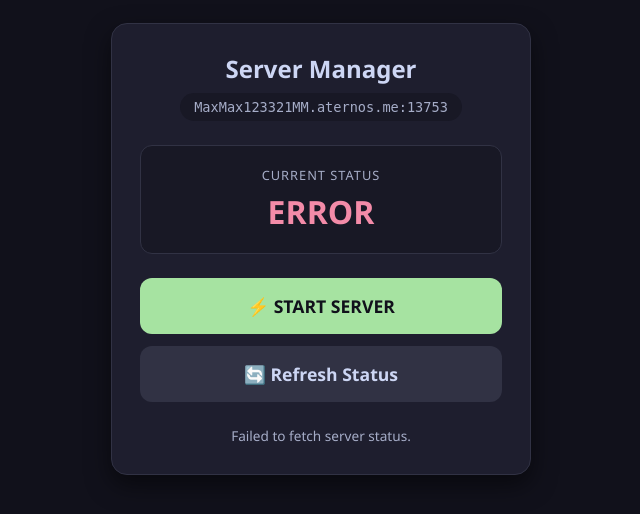
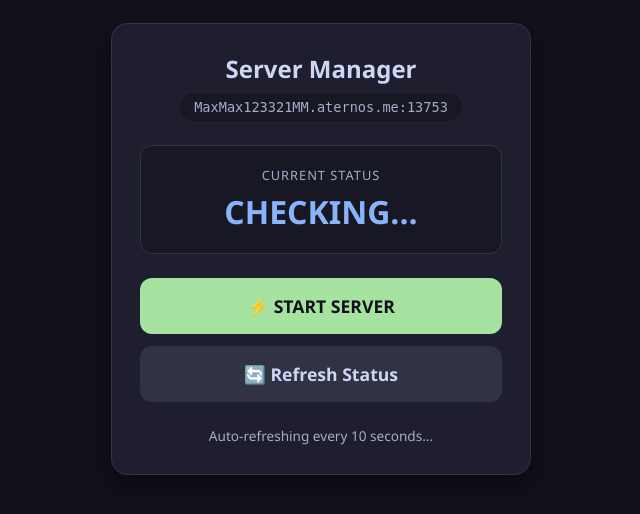
Before and after one commit to maxlolpjsk/aternoschecker, a Flask app: page / in a window 1280 px wide. Shown: the part 151-665 px from the top of the page, without its empty margins (319-959 px from the left). Run offline with Flask 3, Linux system fonts and the light colour scheme.

Commit message:
Update index.html

```diff
--- a/aternos-dashboard/templates/index.html
+++ b/aternos-dashboard/templates/index.html
@@ -34,22 +34,20 @@
         <button id="startBtn" class="btn btn-start" onclick="startServer()">⚡ START SERVER</button>
         <button id="refreshBtn" class="btn btn-refresh" onclick="checkStatus()">🔄 Refresh Status</button>
 
-        <div id="info" class="info-text">Connecting to server status...</div>
+        <div id="info" class="info-text">Auto-refreshing every 10 seconds...</div>
     </div>
 
     <script>
         const SERVER_ADDRESS = "MaxMax123321MM.aternos.me:13753";
 
         async function checkStatus() {
-            const statusEl = document.getElementById('status');
-            const infoEl = document.getElementById('info');
-            statusEl.innerText = "CHECKING...";
-            statusEl.style.color = "#89b4fa";
+            try {
+                // Uses mcsrvstat.us which handles dynamic Aternos ports cleanly
+                const res = await fetch(`https://api.mcsrvstat.us/2/${SERVER_ADDRESS}`);
+                const data = await res.json();
 
-            try {
-                // Queries mcstatus.io directly from the user's phone browser (bypasses Render/Cloudflare blocks)
-                const res = await fetch(`https://api.mcstatus.io/v2/status/java/${SERVER_ADDRESS}`);
-                const data = await res.json();
+                const statusEl = document.getElementById('status');
+                const infoEl = document.getElementById('info');
 
                 if (data.online) {
                     statusEl.innerText = "ONLINE";
@@ -58,12 +56,10 @@
                 } else {
                     statusEl.innerText = "OFFLINE";
                     statusEl.style.color = "#f38ba8";
-                    infoEl.innerText = "Server is currently offline.";
+                    infoEl.innerText = "Server is offline. Tap start above!";
                 }
             } catch (err) {
-                statusEl.innerText = "ERROR";
-                statusEl.style.color = "#f38ba8";
-                infoEl.innerText = "Failed to fetch server status.";
+                console.error(err);
             }
         }
 
@@ -71,7 +67,7 @@
             const startBtn = document.getElementById('startBtn');
             const infoEl = document.getElementById('info');
             startBtn.disabled = true;
-            infoEl.innerText = "Sending start command via backend...";
+            infoEl.innerText = "Sending start command...";
 
             try {
                 const res = await fetch('/api/start', { method: 'POST' });
@@ -86,6 +82,7 @@
         }
 
         checkStatus();
+        setInterval(checkStatus, 10000);
     </script>
 </body>
 </html>
```
